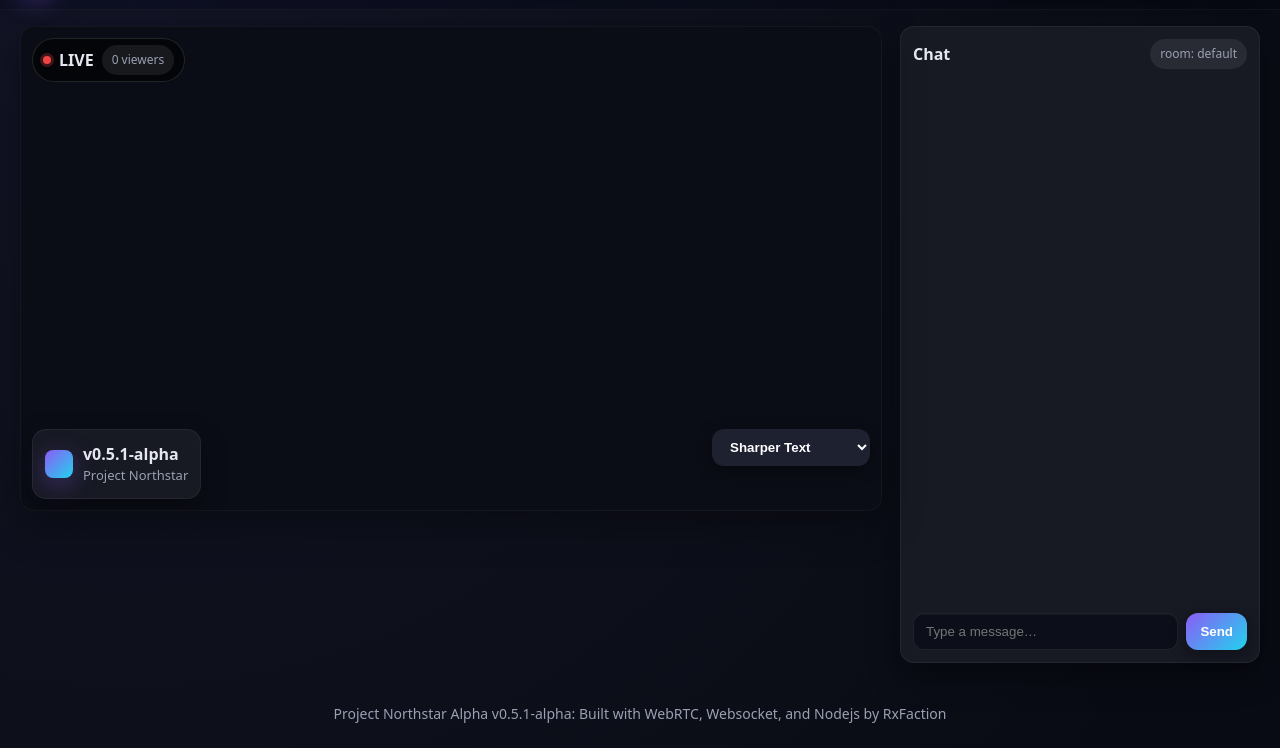
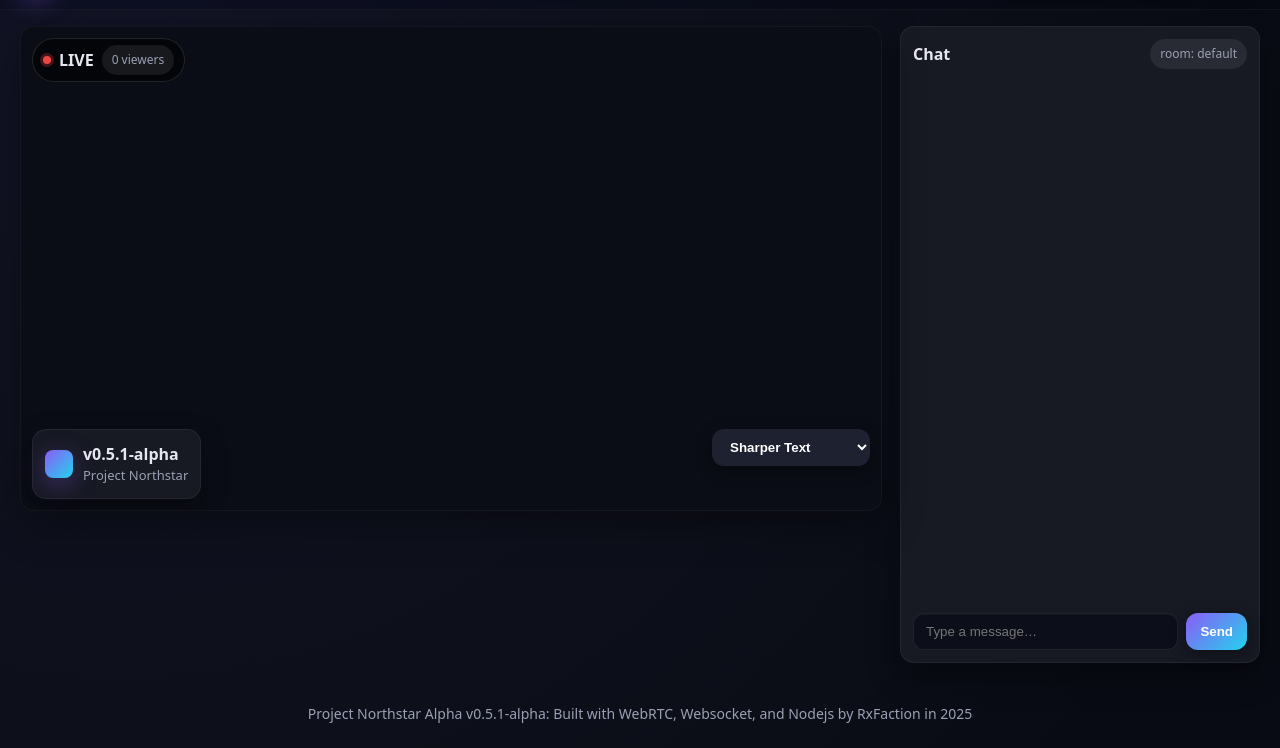
Before and after one commit to RxFaction/Northstar-Mainframe, a plain HTML site: page Northstar/index.html in a window 1280 px wide. Shown: the part 52-800 px from the top of the page. Drawn offline with Linux system fonts and the light colour scheme.

Commit message:
Test message

```diff
--- a/Northstar/index.html
+++ b/Northstar/index.html
@@ -306,6 +306,6 @@
       if(vTrack && 'contentHint' in vTrack) vTrack.contentHint = contentHintSelect.value;
     });
   </script>
-  <p class='footer-note'>Project Northstar Alpha v0.5.1-alpha: Built with WebRTC, Websocket, and Nodejs by RxFaction</p>
+  <p class='footer-note'>Project Northstar Alpha v0.5.1-alpha: Built with WebRTC, Websocket, and Nodejs by RxFaction in 2025</p>
 </body>
 </html>
```
